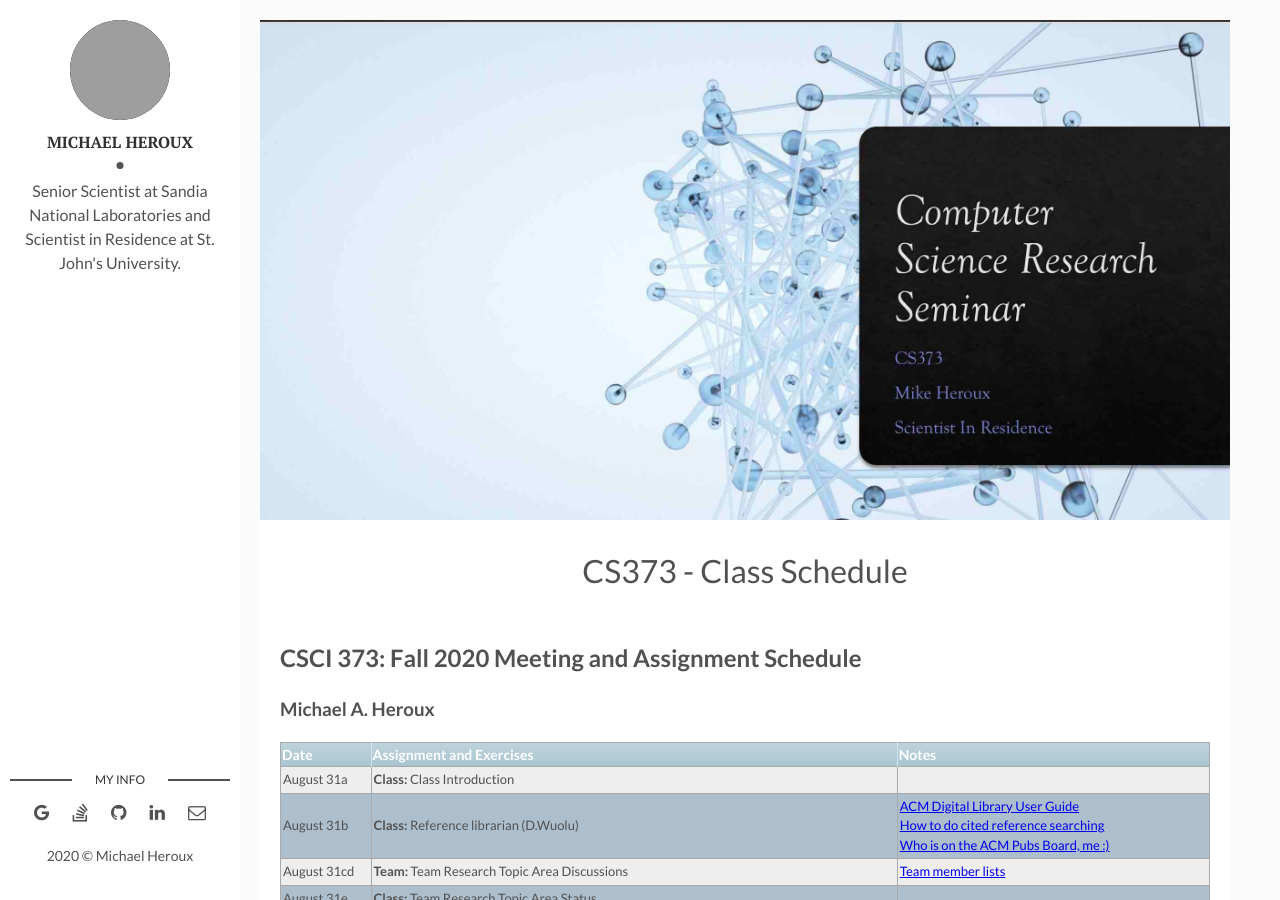
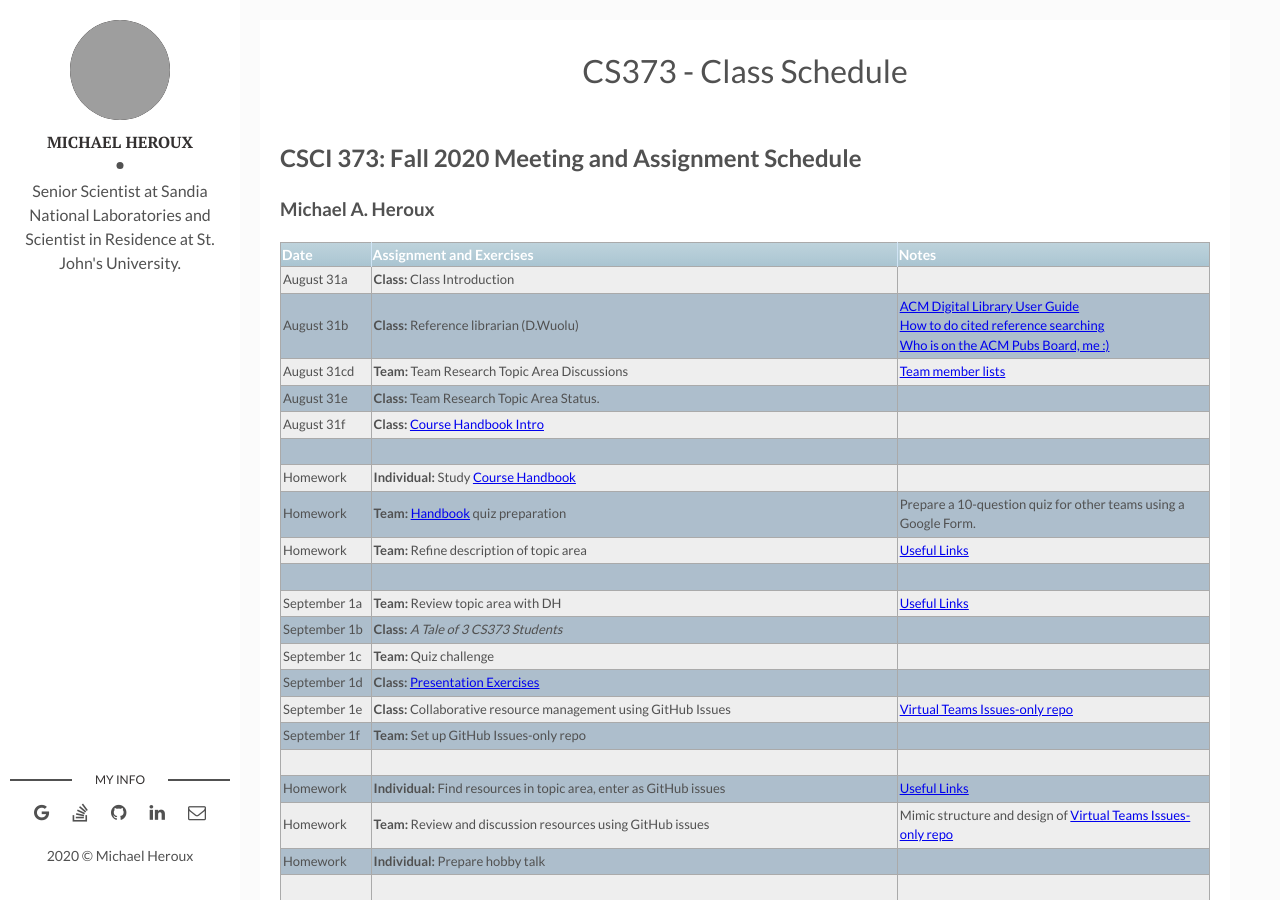
Before and after one commit to maherou/Teaching, a Jekyll site: the page built from files/CS373/2020-Fall-Class-Meeting-Schedule.md, in a window 1280 px wide and 900 px high. Built offline with Jekyll 4.4.1, drawn with Linux system fonts in a browser that asks for light colours; grey boxes are pictures that could not be loaded.

Commit message:
Remove image

```diff
--- a/files/CS373/2020-Fall-Class-Meeting-Schedule.md
+++ b/files/CS373/2020-Fall-Class-Meeting-Schedule.md
@@ -2,7 +2,6 @@
 layout: post
 title: "CS373 - Class Schedule"
 description: Daily schedule
-img: CS373-Banner.jpg # Add image post (optional)
 tags: [Teaching, Writing, Presenting, Research] # add tag
 location: "Collegeville, MN, USA"
 ---
```
